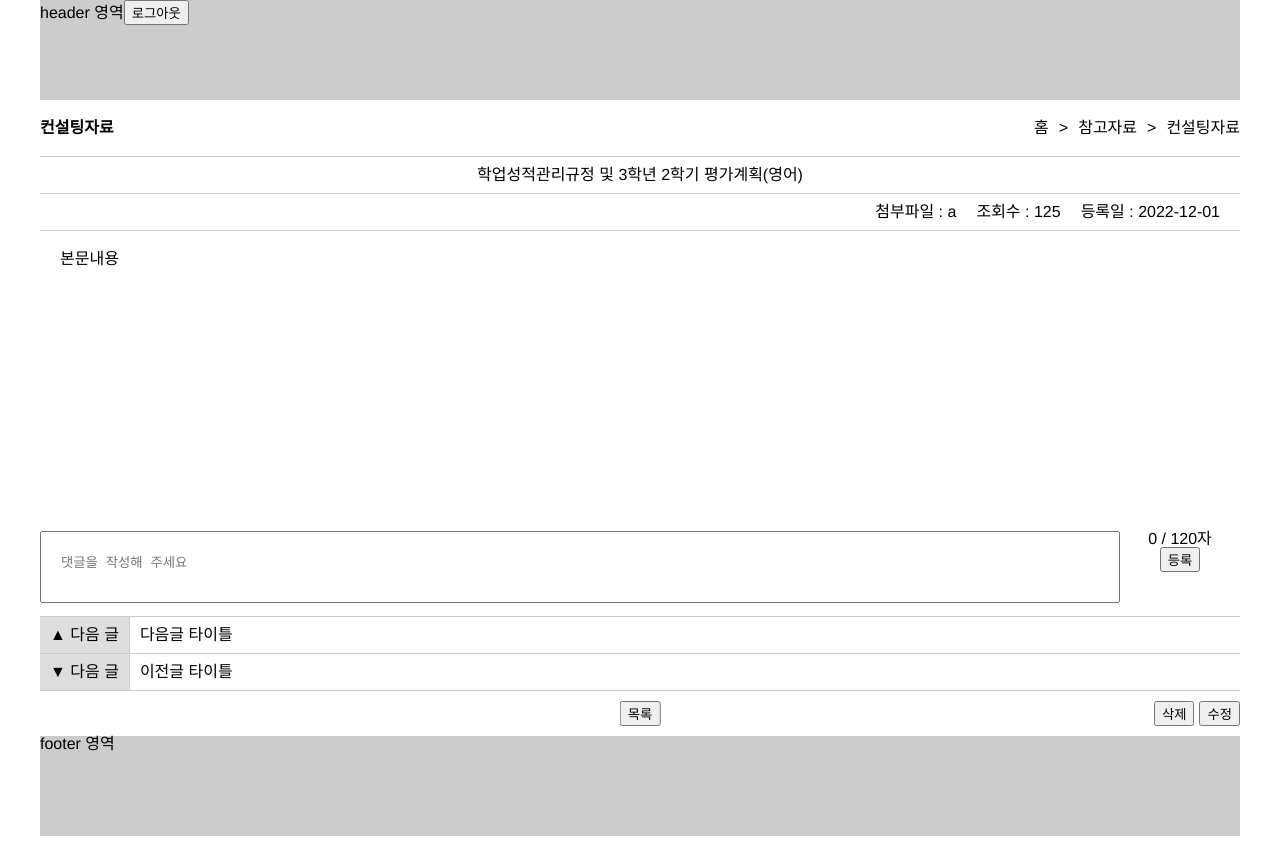
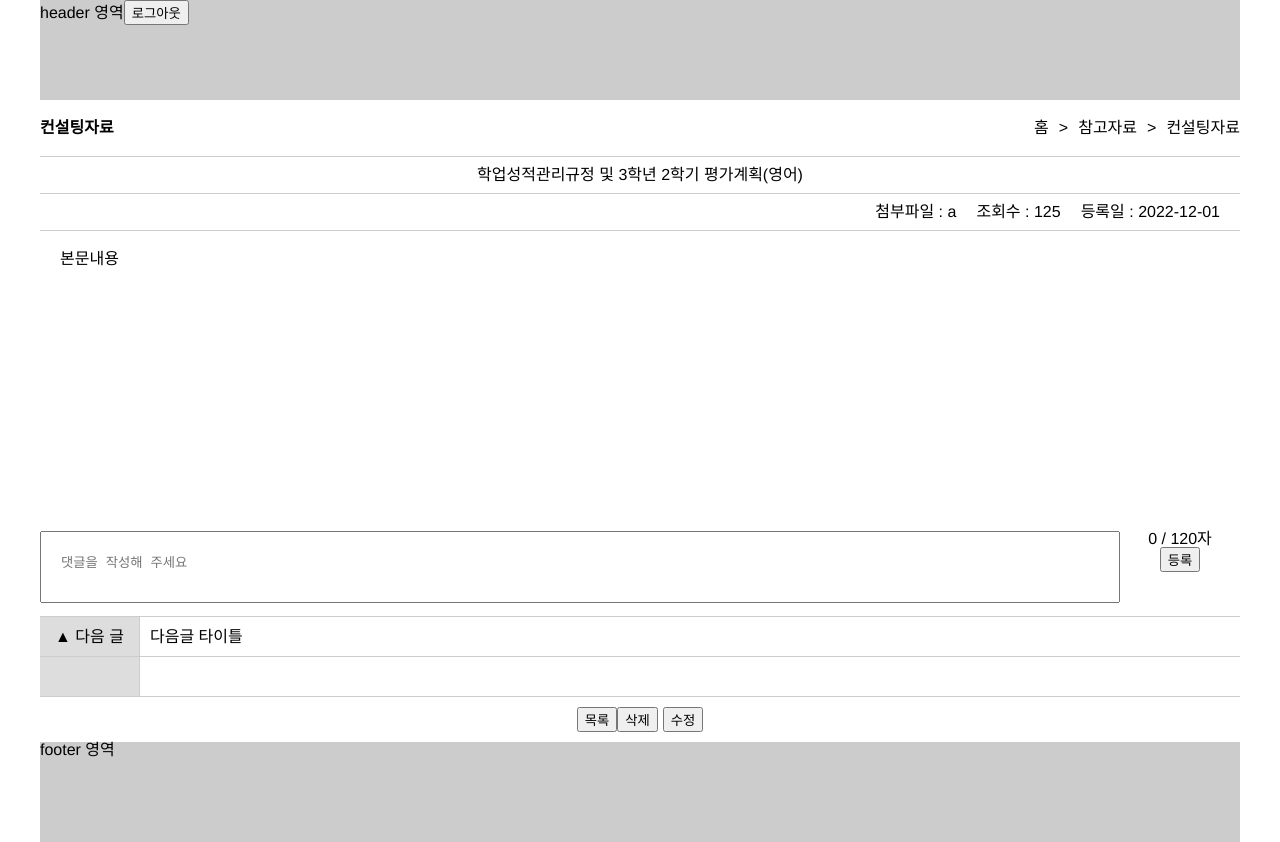
Before and after one commit to kyung-doo/kice, a React (Create React App) app: page /reference/consulting-view in a window 1280 px wide. Built offline with nearby package versions, Linux system fonts and the light colour scheme; sample sign-in values are in the browser's storage.

Commit message:
BoardView 예외처리

```diff
--- a/src/components/BoardView.tsx
+++ b/src/components/BoardView.tsx
@@ -11,17 +11,17 @@
     */
    isComment ?: boolean;
    /**
-    * 콘텐츠 내용
+    * 답변기능 유무
     */
-   contents ?: any;
+   isAnswer ?: boolean;
    /**
     * 콘텐츠 정보
     */
    info ?: any;
    /**
-    * 답변기능 유무
+    * 콘텐츠 내용
     */
-   isAnswer ?: boolean;
+   contents ?: any;
 
 }
 
@@ -77,7 +77,7 @@
                {contents.con}
             </div>
             {
-               isComment ? (
+               isComment && (
                <div className="comment">
                   <div className="comment-input">
                         <TextArea
@@ -101,7 +101,8 @@
                      cmmtList.map((item:any)=>{
                         return(
                            <li key={item.idx}>
-                              <div style={{ width: '10%' }}>{userData.id}</div>
+                              {/* <div style={{ width: '10%' }}>{userData.id}</div> */}
+                              <div style={{ width: '10%' }}>사용자</div>
                               <div style={{ width: '90%' }}>{item.txt}</div>
                               <Button onClick={()=>removeCmmt(item.idx)}>X</Button>
                            </li>
@@ -110,7 +111,7 @@
                      }
                   </ul>
                </div>
-               ) : ''
+               )
             }
             {
                isAnswer && (
@@ -124,13 +125,13 @@
                )
             }
             <div className="prevNext mb10">
-               <div className="line">
-                  <div className="l">▲ 다음 글</div>
-                  <div className="r">{contents.nextPage.tit}</div>
+               <div className={`line ${ contents.nextPage ? '' : 'disabled' }`}>
+                  <div className="l">{ contents.nextPage?.tit && '▲ 다음 글' }</div>
+                  <div className="r pl10">{ contents.nextPage?.tit }</div>
                </div>
-               <div className="line">
-                  <div className="l">▼ 다음 글</div>
-                  <div className="r">{contents.prePage.tit}</div>
+               <div className={`line ${ contents.prePage ? '' : 'disabled' }`}>
+                  <div className="l">{ contents.prePage?.tit && '▼ 이전 글' }</div>
+                  <div className="r pl10">{ contents.prePage?.tit }</div>
                </div>
             </div>
          </div>
@@ -200,18 +201,23 @@
             .line{
                display: flex;
                border-bottom: 1px solid #ccc;
+               height: 40px;
                cursor: pointer;
+               .l,.r{
+                  display: flex;
+                  align-items: center;
+               }
                .l{
                   border-right: 1px solid #ccc;
-                  padding:10px;
                   background: #ddd;
+                  width: 100px;
+                  justify-content: center;
                }
-               .r{
-                  padding: 10px;
+               &.disabled{
+                  cursor: default;
                }
             }
          }
-      }
      &-foot{
         display: flex;
         justify-content: flex-end;
--- a/src/pages/consultingCenter/NoticeView.tsx
+++ b/src/pages/consultingCenter/NoticeView.tsx
@@ -30,10 +30,7 @@
          tit: '이전글 타이틀'
       },
 
-      nextPage:{
-         pageId : 15,
-         tit: '다음글 타이틀'
-      }
+      nextPage: null,
    }];
 
 const NoticeView: FC = () => {
--- a/src/pages/reference/ConsultingView.tsx
+++ b/src/pages/reference/ConsultingView.tsx
@@ -30,11 +30,7 @@
                txt: '댓글입니다.'
             },
          ],
-         prePage:{
-            pageId : 13,
-            tit: '이전글 타이틀'
-         },
-
+         prePage: null,
          nextPage:{
             pageId : 15,
             tit: '다음글 타이틀'
```
